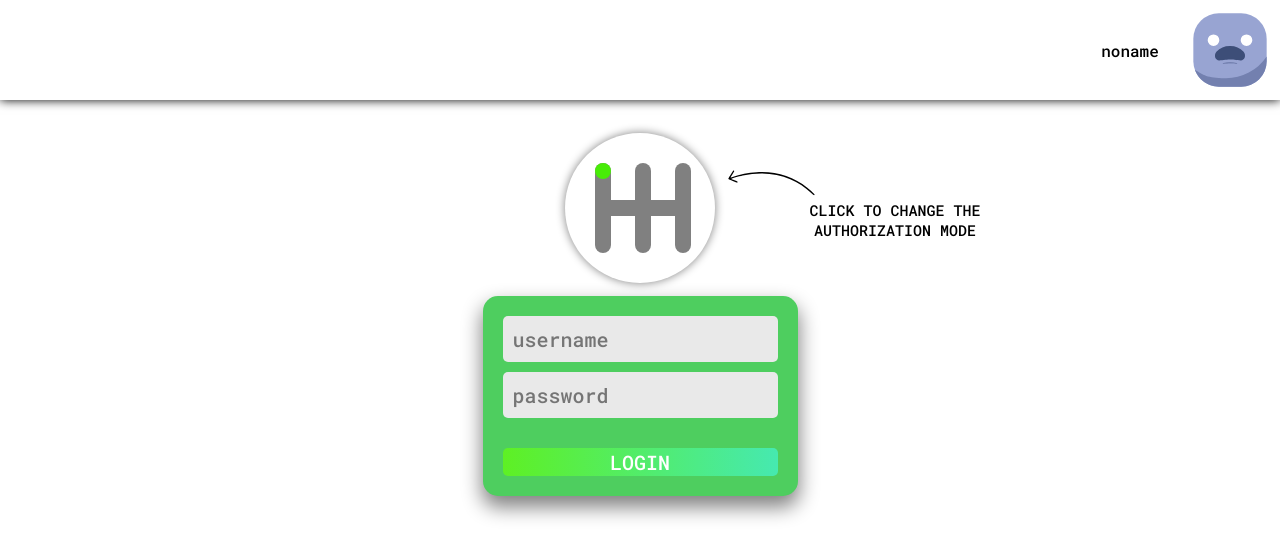
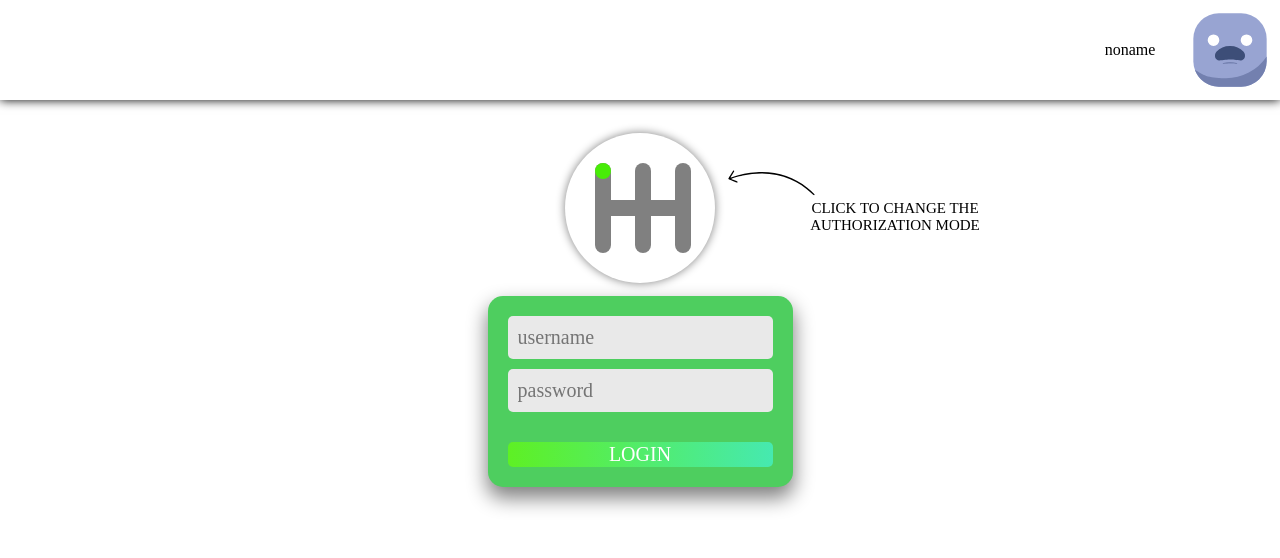
Before and after one commit to ShagalEugene/site.github.io, a plain HTML site: page index.html in a window 1280 px wide. Drawn offline with Linux system fonts and the light colour scheme.

Commit message:
authorization.css

```diff
--- a/css/authorization.css
+++ b/css/authorization.css
@@ -1,11 +1,3 @@
-@font-face {
-    font-family: 'customFont';
-    src: url('../fonts/RobotoMono-VariableFont_wght.ttf') format('truetype');
-    font-weight: 500;
-    font-style: normal;
-    font-display: swap;
-}
-
 body {
     font-family: 'customFont';
 }
```
